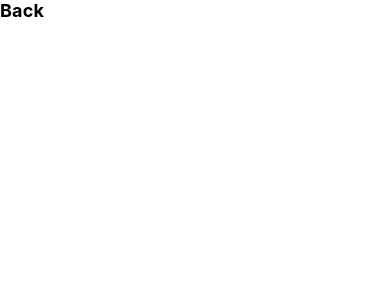
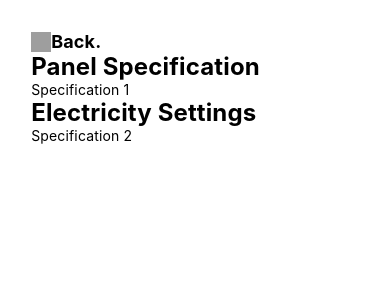
Before and after one commit to heiguy123/turing.ch, a React Native app: screen / in a window 390 px wide. Shown: the top 300 px of the page. Built offline with nearby package versions, Linux system fonts and the light colour scheme; grey boxes are pictures that could not be loaded.

Commit message:
Update App.js

```diff
--- a/App.js
+++ b/App.js
@@ -1,14 +1,30 @@
 import React from 'react';
-import { StyleSheet, SafeAreaView, Text, View, StatusBar, Platform } from 'react-native';
+import { StyleSheet, SafeAreaView, Text, View, Image, StatusBar, Platform } from 'react-native';
 
 export default function App() {
     return (
     <SafeAreaView style={styles.container}>
         <View style={styles.container1}>
             <View>
-                <Text style={styles.h1}>
-                    Back
+              <View style={{flexDirection: "row", alignItems: "center"}}>
+                <Image style={styles.image}
+                source={require("./assets/back.png")}/>
+                <Text style={styles.title1}>
+                    Back.
                 </Text>
+              </View>
+              <Text style={styles.title2}>
+                Panel Specification
+              </Text>
+              <Text style={styles.title3}>
+                Specification 1
+              </Text>
+              <Text style={styles.title2}>
+                Electricity Settings
+              </Text>
+              <Text style={styles.title3}>
+                Specification 2
+              </Text>
             </View>
         </View>
     </SafeAreaView>
@@ -23,13 +39,32 @@ const styles = StyleSheet.create({
       paddingTop: Platform.OS === "android"? StatusBar.currentHeight : 0,
     },
     container1: {
-      width: "90%",
+      marginHorizontal: "8%",
+      paddingTop: "8%",
     },
-    h1: {
+    image: {
+      width: 20,
+      height: 20,
+    },
+    title1: {
       fontWeight: "bold",
       fontSize: 18,
       color: "black",
       textAlign: "left",
       letterSpacing: 0.15,
     },
+    title2: {
+      fontWeight: "bold",
+      fontSize: 24,
+      color: "black",
+      textAlign: "left",
+      letterSpacing: 0.15,
+    },
+    title3: {
+      fontWeight: "normal",
+      fontSize: 14,
+      color: "black",
+      textAlign: "left",
+      letterSpacing: 0.15,
+    },
 });
```
